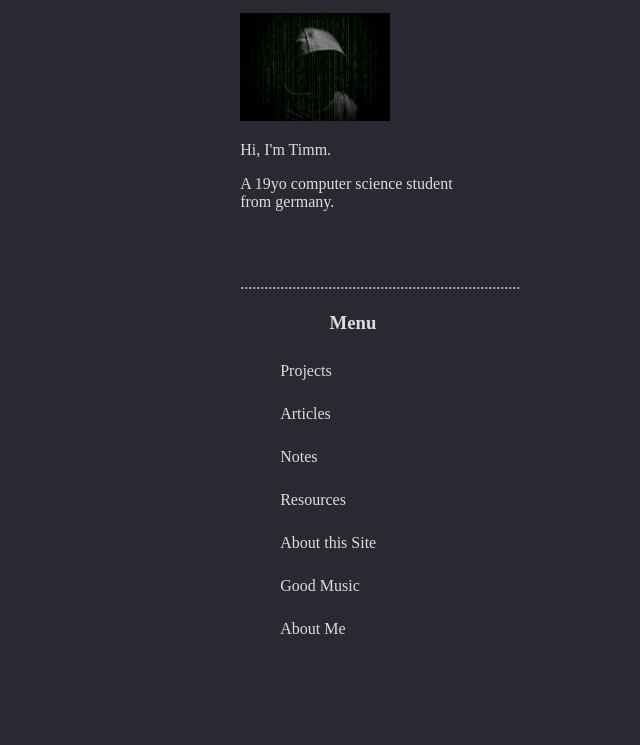
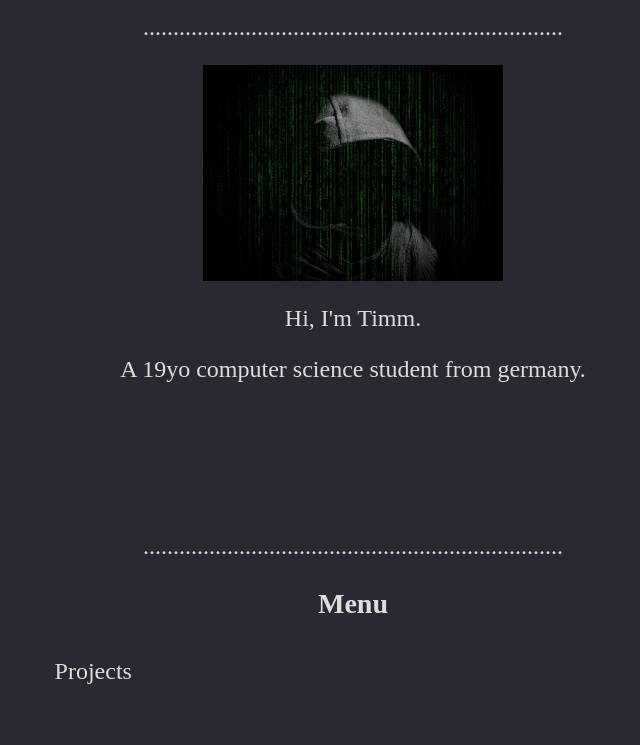
Before and after one commit to CyberWolfTV/cyberwolftv.github.io, a plain HTML site: page index.html in a window 768 px wide. Shown: the part 88-833 px from the top of the page, without its empty margins (31-671 px from the left). Before the commit the page ends 800 px from the top, so only its background shows below. Drawn offline with Linux system fonts and the light colour scheme.

Commit message:
mobile improved

```diff
--- a/assets/css/index.css
+++ b/assets/css/index.css
@@ -77,7 +77,10 @@ h3{
 }
 
 /* For Mobile */
-@media screen and (max-width: 540px){
+@media screen and (max-width: 1440px){
+  body{
+    font-size: 1.5em;
+  }
   #hi{
     margin-left: 5%;
     margin-right: 5%;
@@ -86,11 +89,49 @@ h3{
     margin-left: 5%;
     margin-right: 5%;
   }
+  #avatar{
+    float: none;
+    display: block;
+    margin-left: auto;
+    margin-right: auto;
+    height: 216px;
+    width: 300px;
+  }
+  #menu ul li{
+    margin: 0em 2em 2em 0em;
+  }
+  .intro{
+    text-align: center;
+    float: none;
+  }
 }
 
-/* For Tablets */
-@media screen and (min-width: 540px) and (max-width: 780px) {
-    .view {
-        width: 600px;
+@media screen and (max-width: 1080px){
+  body{
+    font-size: 1.5em;
   }
+  #hi{
+    margin-left: 5%;
+    margin-right: 5%;
   }
+  #menu{
+    margin-left: 5%;
+    margin-right: 5%;
+  }
+  #avatar{
+    float: none;
+    display: block;
+    margin-left: auto;
+    margin-right: auto;
+    height: 216px;
+    width: 300px;
+  }
+  #menu ul li{
+    margin: 0em 2em 2em 0em;
+  }
+  .intro{
+    text-align: center;
+    float: none;
+  }
+
+}
```
Lines whose indentation alone changed are shown as unchanged.
